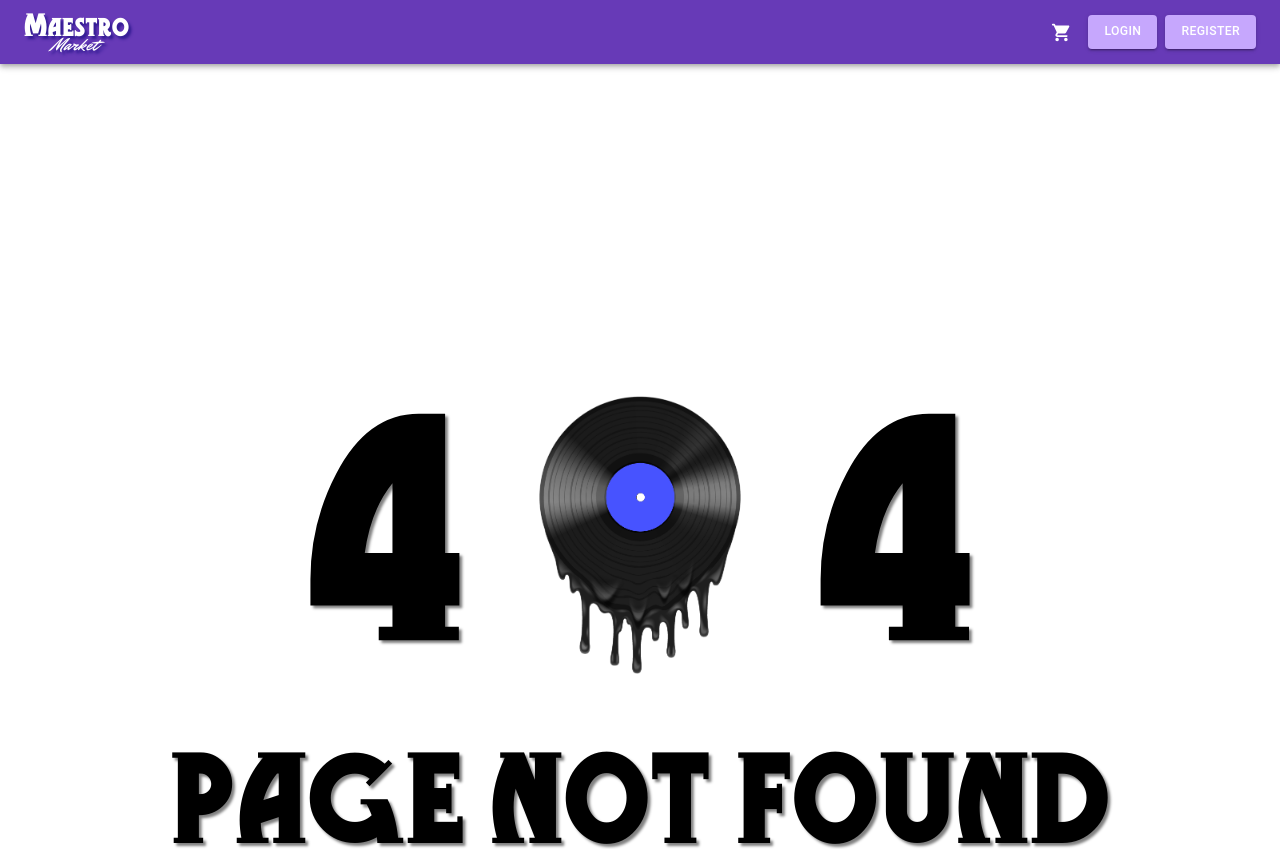
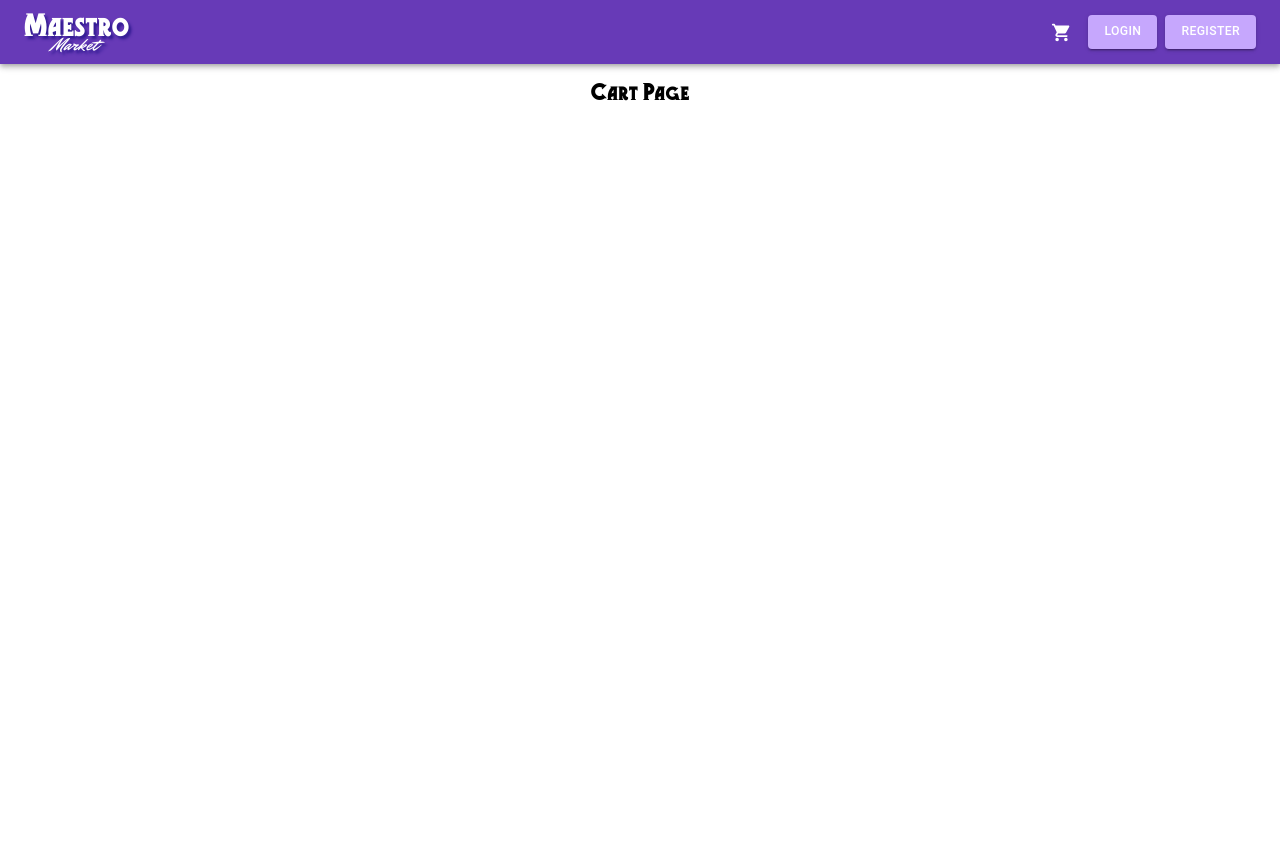
Before and after one commit to OKitel/eCommerceApp, a React (Vite) app: page /cart in a window 1280 px wide. Before the commit this address had no page. Shown: the top 849 px of the page. After the commit the page ends 800 px from the top, so only its background shows below. Built offline with nearby package versions, Linux system fonts and the light colour scheme.

Commit message:
feat: add cart component

```diff
--- a/src/components/App.tsx
+++ b/src/components/App.tsx
@@ -1,6 +1,7 @@
 import { Routes, Route } from 'react-router-dom';
 import { NotFound } from '../pages/NotFound/NotFound';
 import { Header } from './Header/Header';
+import { Cart } from '../pages/Cart/Cart';
 
 export const App: React.FC = (): JSX.Element => {
   return (
@@ -10,6 +11,7 @@ export const App: React.FC = (): JSX.Element => {
         <Route path="/" element={<h1>Main Page</h1>}></Route>
         <Route path="/login" element={<h1>Login Page</h1>}></Route>
         <Route path="/registration" element={<h1>Registration Page</h1>}></Route>
+        <Route path="/cart" element={<Cart />}></Route>
         <Route path="/*" element={<NotFound />}></Route>
       </Routes>
     </>
--- /dev/null
+++ b/src/pages/Cart/Cart.tsx
@@ -0,0 +1,12 @@
+import { Box } from '@mui/material';
+import './styles.scss';
+
+export const Cart: React.FC = (): JSX.Element => {
+  return (
+    <>
+      <Box display="flex" justifyContent="center" alignItems="center" flexDirection="column">
+        <h2 className="cart-title">Cart Page</h2>
+      </Box>
+    </>
+  );
+};
--- /dev/null
+++ b/src/pages/Cart/styles.scss
@@ -0,0 +1,3 @@
+.cart-title {
+  margin: 1rem 0;
+}
```
